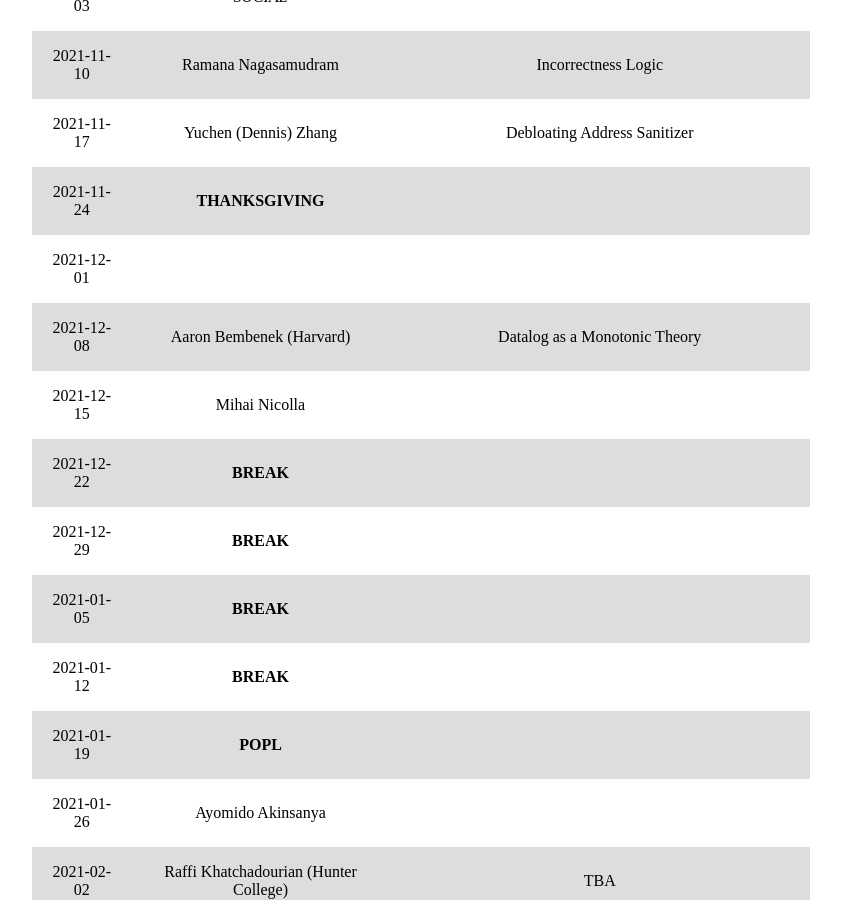
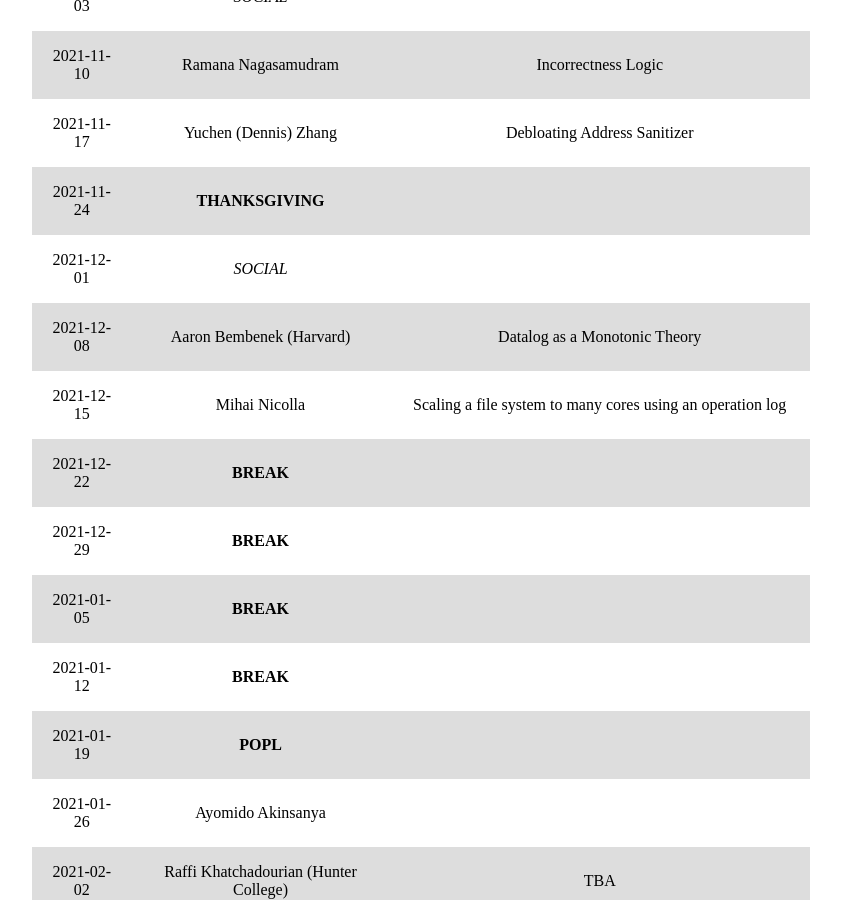
Before and after one commit to mgree/cypress, a Jekyll site: the page built from schedule.md, in a window 1280 px wide and 900 px high, scrolled down 609 px. Shown: the whole window, without its empty margins (219-1060 px from the left). Built offline with Jekyll 4.4.1, drawn with Linux system fonts in a browser that asks for light colours.

Commit message:
update config, schedule, people

```diff
--- a/_config.yml
+++ b/_config.yml
@@ -8,8 +8,8 @@ description: >- # this means to ignore newlines until "baseurl:"
   The Cypress group at Stevens Institute of Technology studies cybersecurity, programming languages, and systems.
 meeting_time: "Wednesdays at 12pm-1pm"
 meeting_location: "Gateway South 222"
-baseurl: "" # the subpath of your site, e.g. /blog
-url: "" # the base hostname & protocol for your site, e.g. http://example.com
+baseurl: "/cypress" # the subpath of your site, e.g. /blog
+url: "https://www.cs.stevens.edu/cypress/" # the base hostname & protocol for your site, e.g. http://example.com
 
 # build settings
 plugins:
--- a/schedule.md
+++ b/schedule.md
@@ -23,9 +23,9 @@ find someone willing to take your place first.
 | 2021-11-10 | Ramana Nagasamudram                   | Incorrectness Logic |
 | 2021-11-17 | Yuchen (Dennis) Zhang                 | Debloating Address Sanitizer |
 | 2021-11-24 | **THANKSGIVING**                      | |
-| 2021-12-01 |                                       | |
+| 2021-12-01 | *SOCIAL*                              | |
 | 2021-12-08 | Aaron Bembenek (Harvard)              | Datalog as a Monotonic Theory |
-| 2021-12-15 | Mihai Nicolla                         | |
+| 2021-12-15 | Mihai Nicolla                         | Scaling a file system to many cores using an operation log |
 | 2021-12-22 | **BREAK**                             | |
 | 2021-12-29 | **BREAK**                             | |
 | 2021-01-05 | **BREAK**                             | |
```
Also changed, not shown: people.md (+1 -0 lines).
